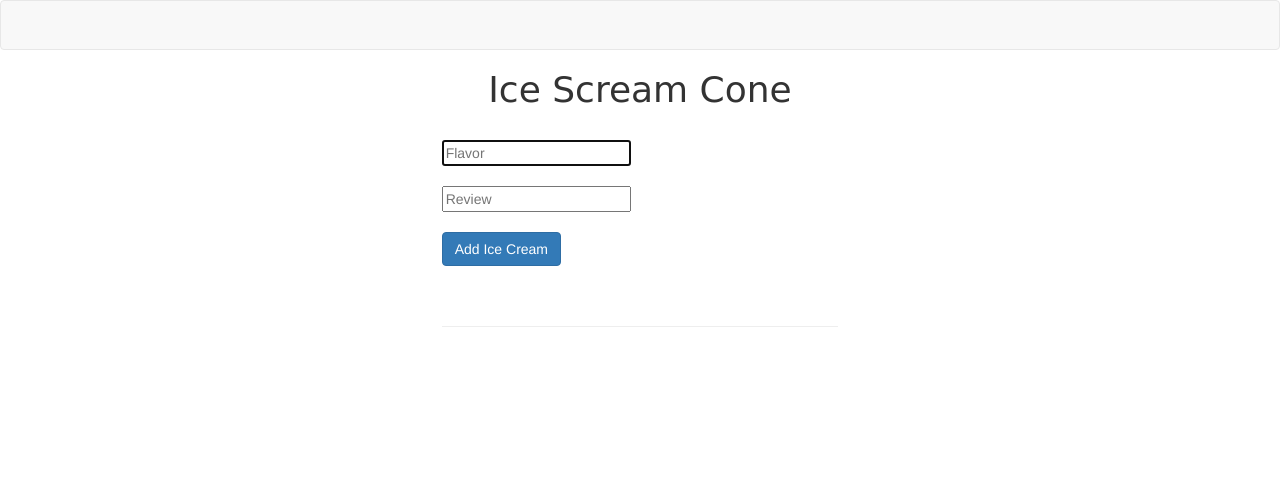
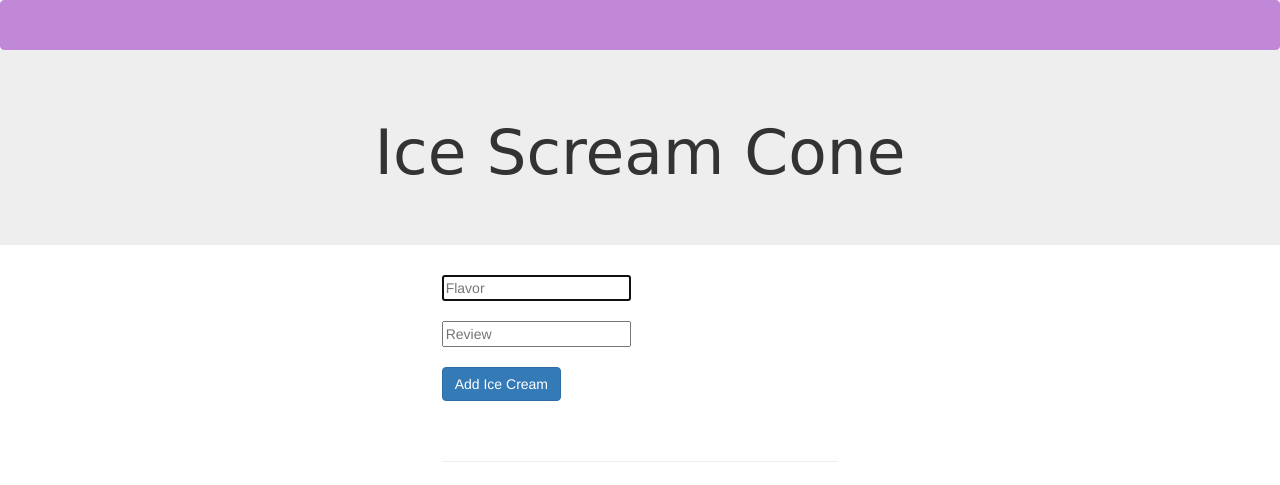
Before and after one commit to FranchiniMae/ice-cream-app, a website: page views/index.html in a window 1280 px wide. Drawn offline with nearby package versions, Linux system fonts and the light colour scheme; some packages are replaced by stand-ins of ours; files that its build step writes are made by us from their sources; no server answers; files whose address does not match are found by name; a web font is replaced by a local one.

Commit message:
Removes space between nav and jumbotron

```diff
--- a/public/stylesheets/main.css
+++ b/public/stylesheets/main.css
@@ -2,3 +2,12 @@ h1 {
 	font-family: 'Grand Hotel', cursive;
 	text-align: center;
 }
+
+.navbar-default {
+  background-color: #C188D8;
+  border-color: #C188D8;
+}
+
+.navbar {
+	margin-bottom: 0px;
+}
--- a/public/templates/home.html
+++ b/public/templates/home.html
@@ -1,4 +1,8 @@
-<h1 class="centered">Ice Scream Cone</h1><br>
+<div class="jumbotron">
+  <div class="container">
+    <h1 class="centered">Ice Scream Cone</h1>
+  </div>
+</div>
 
 <!-- Form to Add Ice Cream
  -->
```
